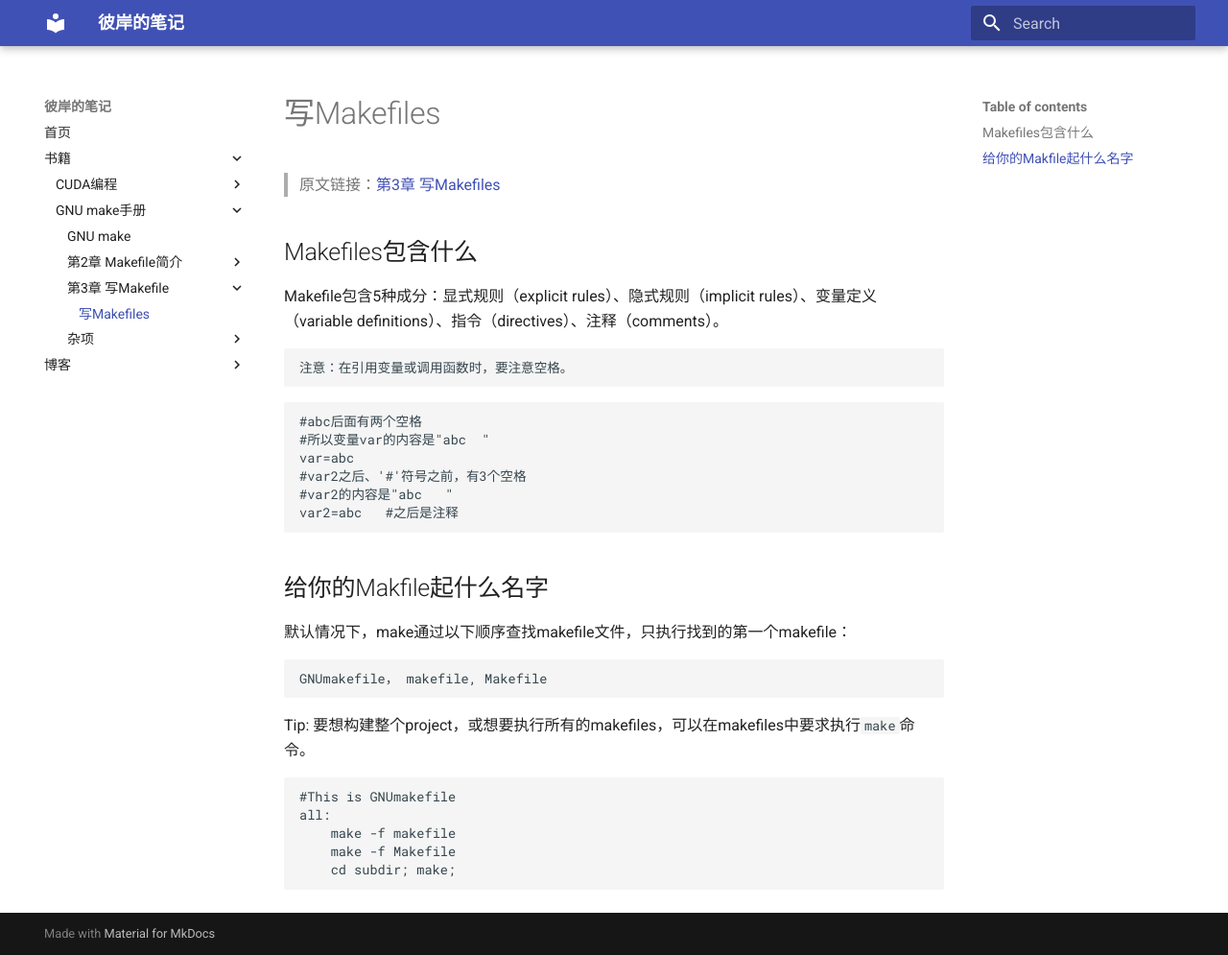
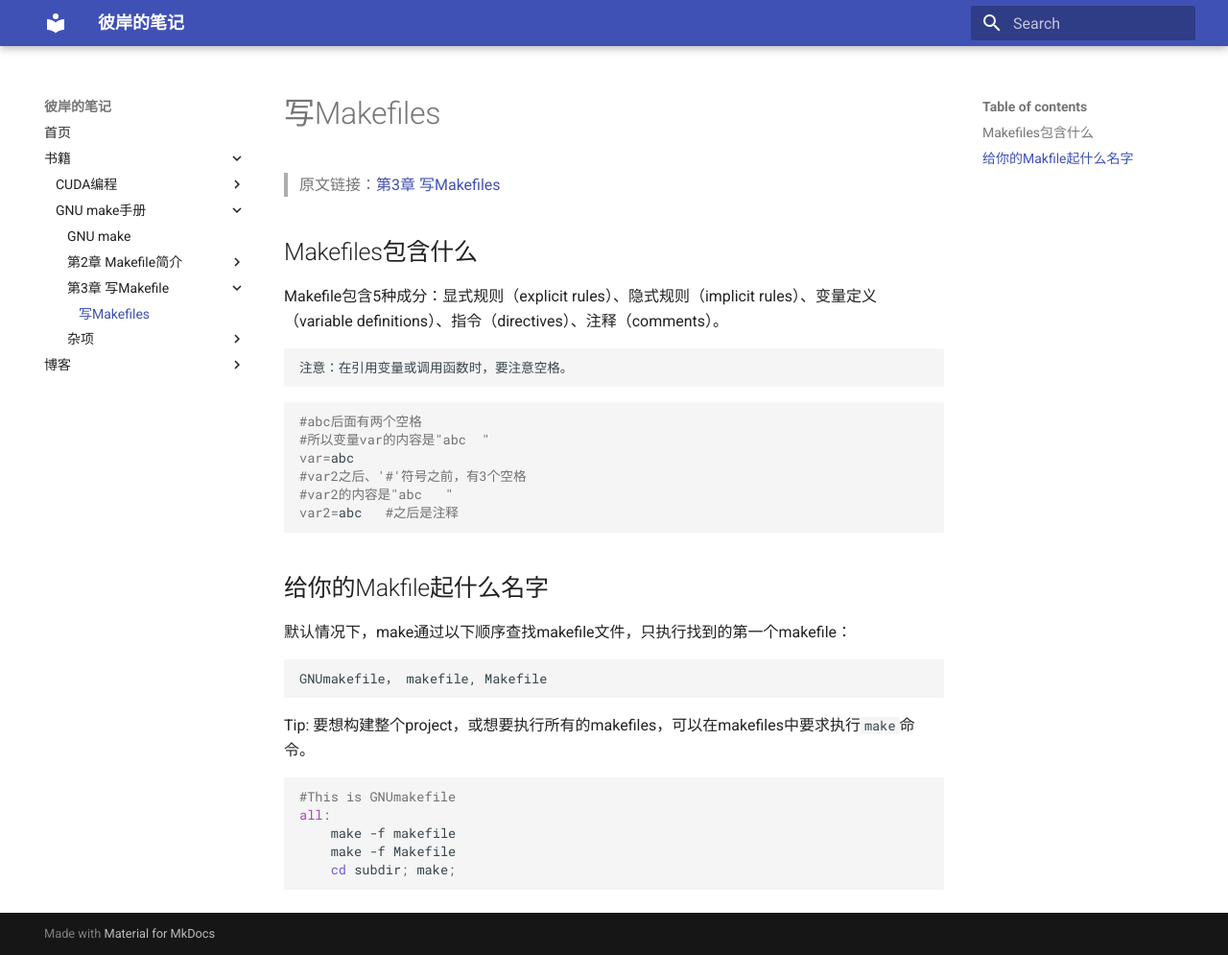
Before and after one commit to bi-an/learning_books, an MkDocs documentation site: the page built from docs/book_notes/GNU_make/writing_makefiles/index.md, in a window 1280 px wide and 995 px high. Shown: the whole window at 96% size. Built offline with MkDocs 1.6.1 and Material for MkDocs 9.7.7, drawn with Linux system fonts in a browser that asks for light colours.

Commit message:
Update mkdocs.yml

```diff
--- a/mkdocs.yml
+++ b/mkdocs.yml
@@ -10,24 +10,46 @@
     - html
     - makefile
 
-#theme:
-#  #name: mkdocs
-#  name: material
-#  highlightjs: true
-#  hljs_languages:
-#    - yaml
-#    - rust
-#    - cpp
-#    - java
-#  analytics:
-#    gtag: G-ABC123
-#  shortcuts:
-#    help: 191    # ?
-#    next: 78     # n
-#    previous: 80 # p
-#    search: 83   # s
-#  #nav style can be dark or light
-#  nav_style: dark
+# Extensions
+markdown_extensions:
+  # Show contents of a markdown file
+  - toc:
+      permalink: true
+  # Enable "note, tip..." block
+  - admonition
+  # Enable collapsible function of admonition feature
+  - pymdownx.details
+  # Block configure
+  - pymdownx.highlight
+  - pymdownx.inlinehilite
+  # Enable content tabs
+  - pymdownx.superfences:
+      custom_fences:
+        - name: mermaid
+          class: mermaid
+          format: !!python/name:pymdownx.superfences.fence_code_format
+  - pymdownx.tabbed:
+      alternate_style: true
+  # Enable footnote feature
+  - footnotes
+  # Enable tilde character(~) for delete and subscript
+  - pymdownx.tilde
+  # Enable caret character(^) for insert and superscript
+  - pymdownx.caret
+  # Enable LaTeX math equations, which requires extra js below
+  - pymdownx.arithmatex:
+      generic: true
+  # Enable emoji
+  - pymdownx.emoji:
+      emoji_index: !!python/name:materialx.emoji.twemoji
+      emoji_generator: !!python/name:materialx.emoji.to_svg
+  # Enable attributes for button links
+  - attr_list
+  # Enable metadata for tags
+  - meta
+  # Enable markdown in html for home page
+  - md_in_html
+  - tables
 
 # Navigation
 nav:
```
